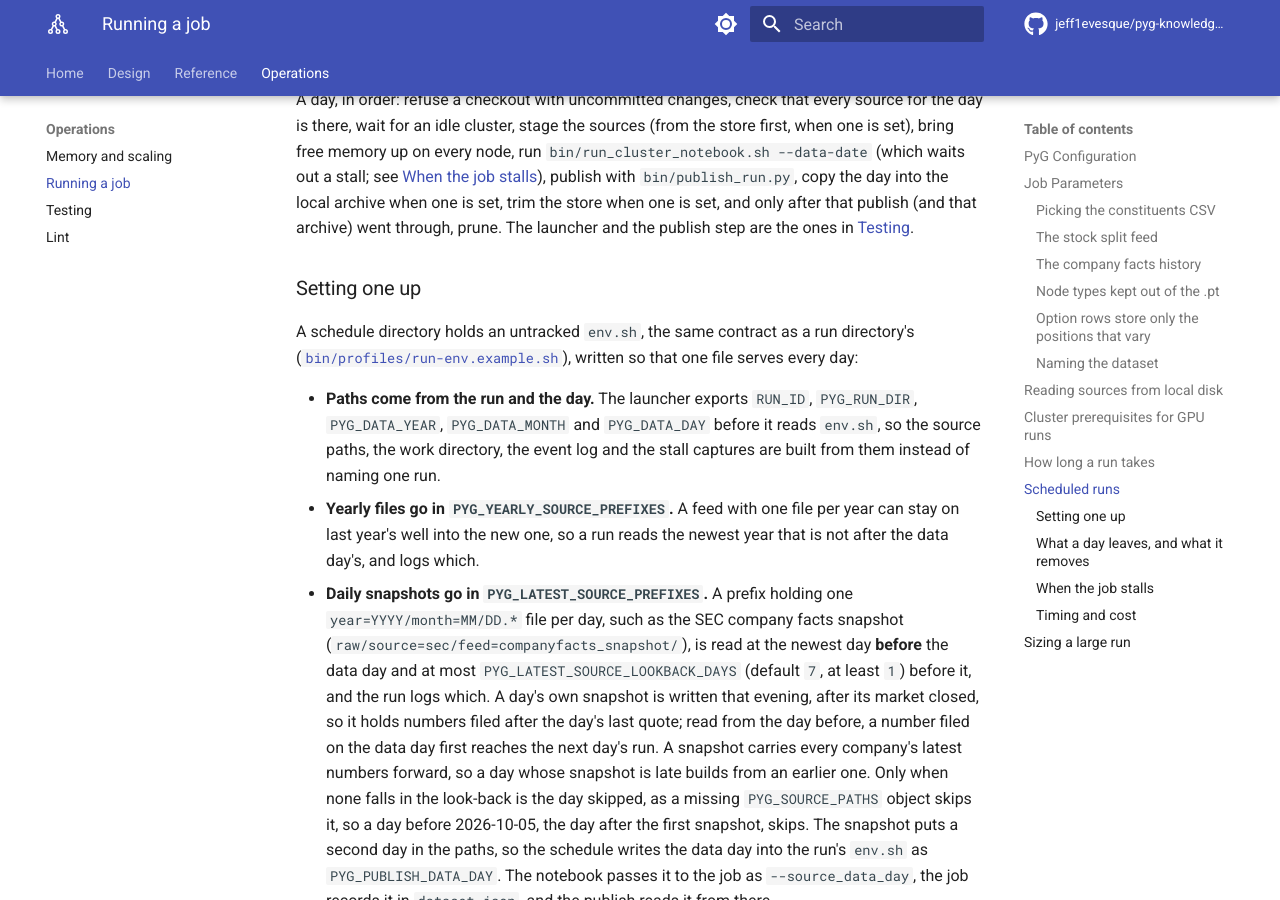
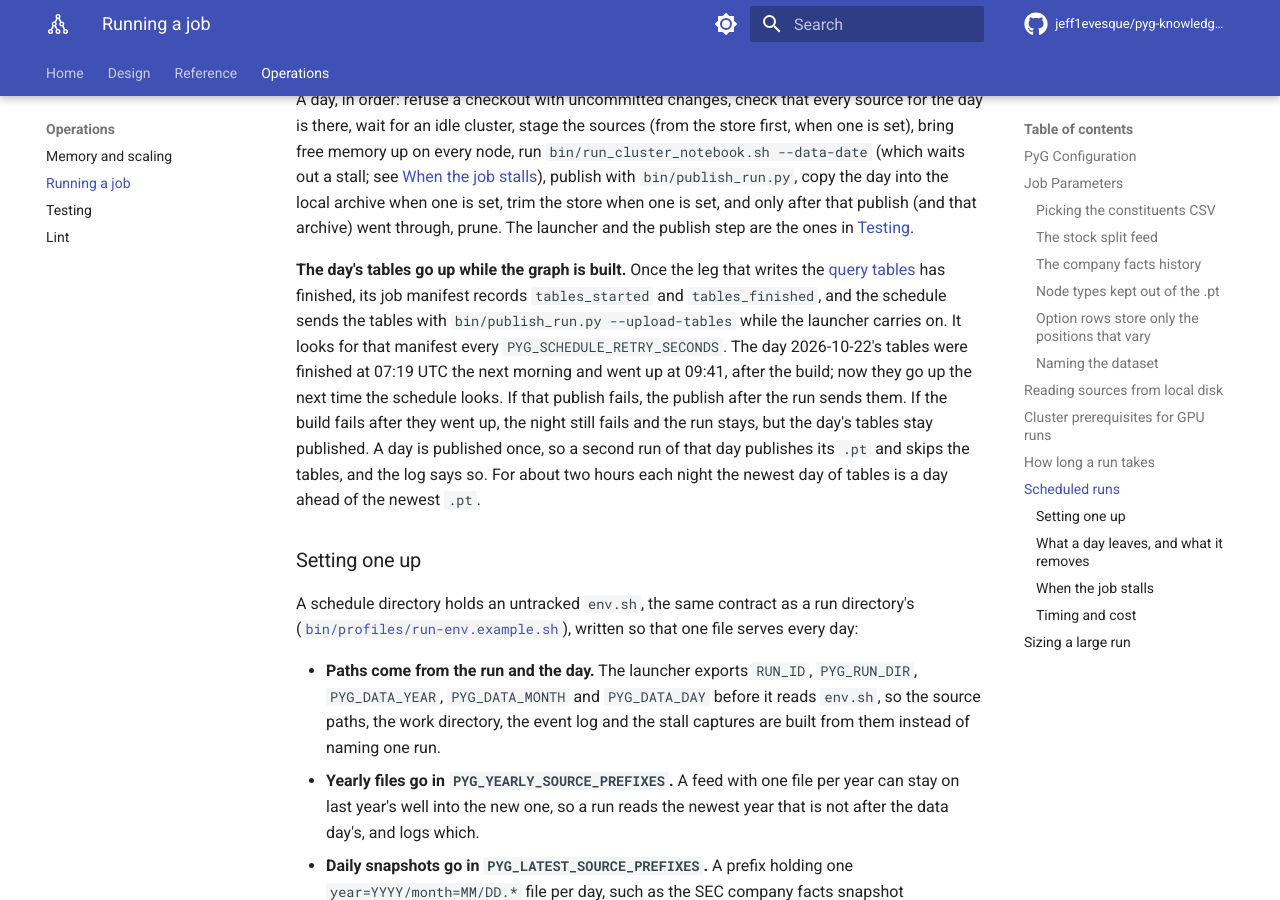
Before and after one commit to jeff1evesque/pyg-knowledge-graph-builder, an MkDocs documentation site: the page built from documentation/operations/running-a-job.md, in a window 1280 px wide and 900 px high, scrolled down 20946 px. Built offline with MkDocs 1.6.1 and Material for MkDocs 9.7.7, drawn with Linux system fonts in a browser that asks for light colours; comment, search, counter and statistics services are not loaded; some of the changed text lies outside the part shown.

Commit message:
#473: running-a-job.md, the tables go up while the graph is built

```diff
--- a/documentation/operations/running-a-job.md
+++ b/documentation/operations/running-a-job.md
@@ -701,6 +701,18 @@ day into the local archive when one is set, trim the store when one is set, and
 after that publish (and that archive) went through, prune. The launcher and the publish
 step are the ones in [Testing](testing.md#driving-a-real-cluster-run).
 
+**The day's tables go up while the graph is built.** Once the leg that writes the
+[query tables](../reference/tables.md) has finished, its job manifest records
+`tables_started` and `tables_finished`, and the schedule sends the tables with
+`bin/publish_run.py --upload-tables` while the launcher carries on. It looks for that
+manifest every `PYG_SCHEDULE_RETRY_SECONDS`. The day 2026-10-22's tables were finished
+at 07:19 UTC the next morning and went up at 09:41, after the build; now they go up the
+next time the schedule looks. If that publish fails, the publish after the run sends them. If the
+build fails after they went up, the night still fails and the run stays, but the day's
+tables stay published. A day is published once, so a second run of that day publishes
+its `.pt` and skips the tables, and the log says so. For about two hours each night the
+newest day of tables is a day ahead of the newest `.pt`.
+
 ### Setting one up
 
 A schedule directory holds an untracked `env.sh`, the same contract as a run
@@ -813,7 +825,8 @@ runs it, with `bin/daily_run.sh --data-date YYYY-MM-DD <schedule-dir>`.
   `runs/<RUN_ID>/`, holds its copy of `env.sh` and everything the launcher and the
   publish step leave. Under the timer, `journalctl --user -u pyg-daily` has the same lines.
 - **Exit codes.** `0` published (and archived); `1` the staging, the run, the publish or
-  the archive failed, and the run stays; `2` refused before the run started; `3` skipped,
+  the archive failed, and the run stays, though tables that went up before that stay
+  published; `2` refused before the run started; `3` skipped,
   because a source is not there — upstream is late, the market was shut, or a
   holiday-optional source is missing on a day that isn't a federal holiday. The unit counts `3` as success, so a
   late upstream write does not read as a failed unit.
```
